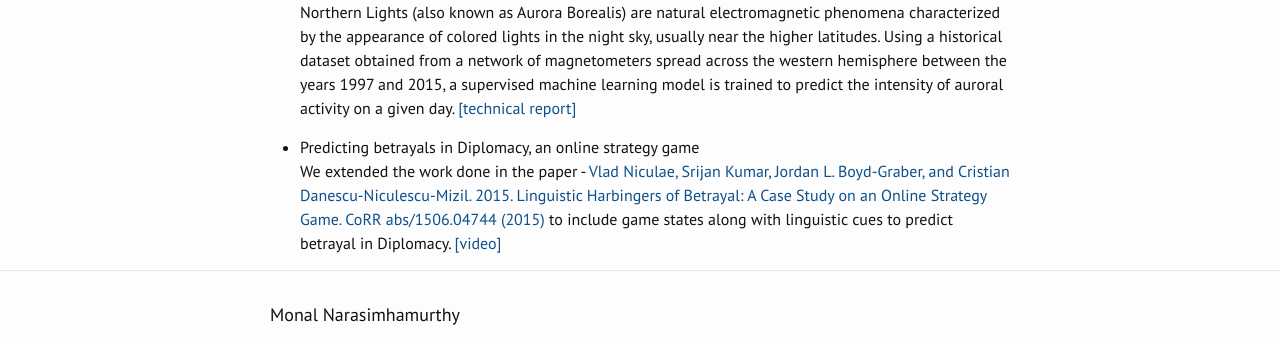
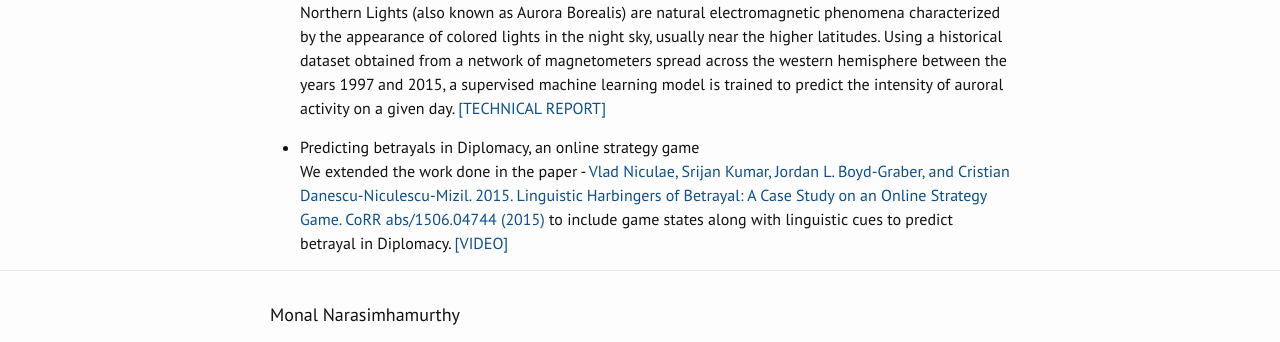
Before and after one commit to monal/monal.github.io, a Jekyll site: the page built from index.html, in a window 1280 px wide. Shown: the part 885-1227 px from the top of the page. Built offline with Jekyll 4.4.1, drawn with Linux system fonts in a browser that asks for light colours; nearby versions of some CDN libraries.

Commit message:
Made caps

```diff
--- a/index.html
+++ b/index.html
@@ -32,11 +32,11 @@ layout: default
 the appearance of colored lights in the night sky, usually near the higher latitudes.
 Using a historical dataset obtained from a network of magnetometers spread across the western hemisphere between the years 1997 and 2015, a supervised machine learning model is
 trained to predict the intensity of auroral activity on a given day.
-<a href="http://scholar.colorado.edu/csci_techreports/1036">[technical report]</a></p>
+<a href="http://scholar.colorado.edu/csci_techreports/1036">[TECHNICAL REPORT]</a></p>
 
 <li style="">Predicting betrayals in Diplomacy, an online strategy game</li>
 <p>We extended the work done in the paper - <a href="http://arxiv.org/abs/1506.04744">Vlad Niculae, Srijan Kumar, Jordan L. Boyd-Graber, and Cristian Danescu-Niculescu-Mizil. 2015. Linguistic Harbingers of Betrayal: A Case Study on an Online Strategy Game. CoRR abs/1506.04744 (2015)</a> to include game states along with linguistic cues to predict betrayal in Diplomacy.
-<a href="https://www.youtube.com/watch?v=BpU3kzQ_1IU">[video]</a></p>
+<a href="https://www.youtube.com/watch?v=BpU3kzQ_1IU">[VIDEO]</a></p>
 </ul>
 </div>
 </div>
```
